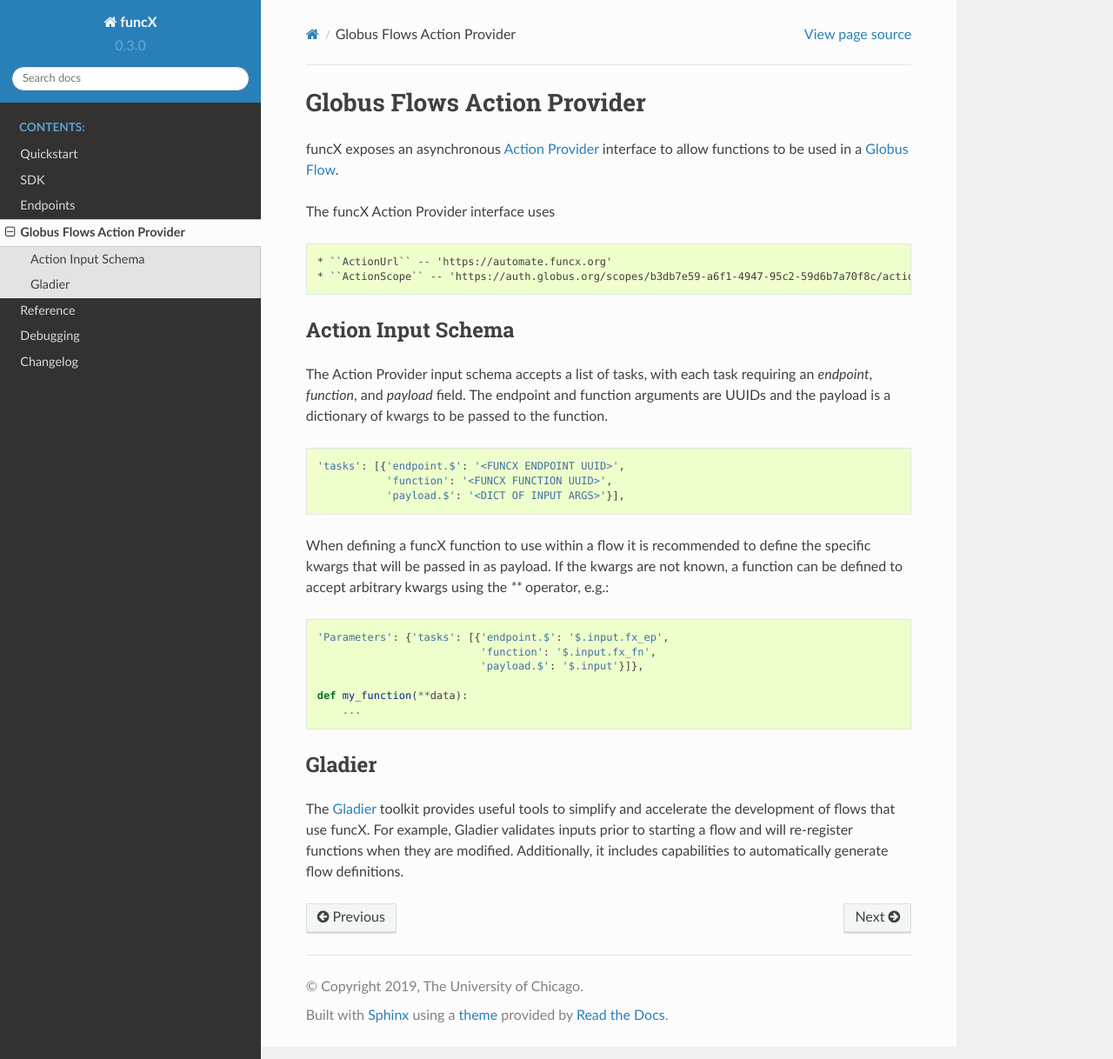
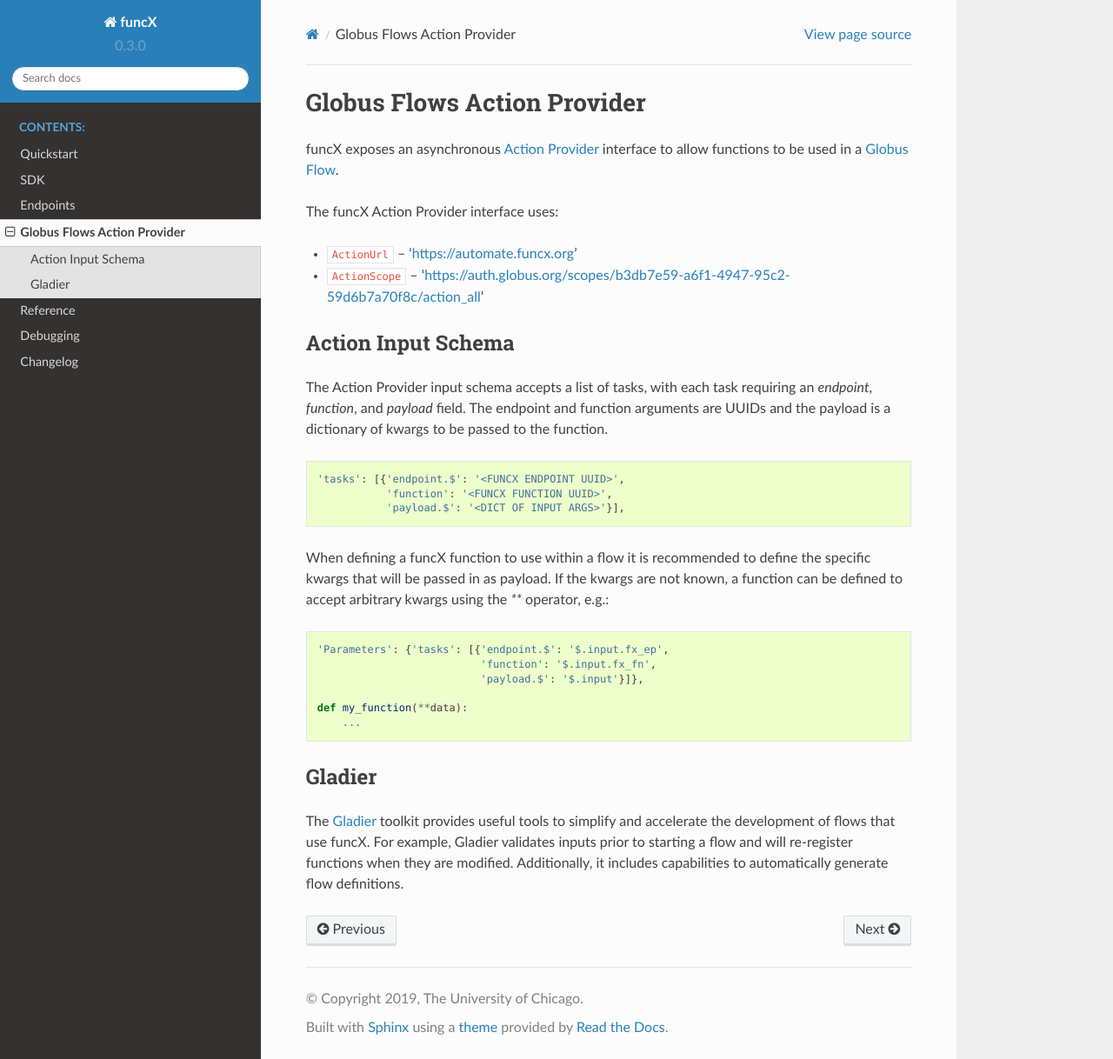
Before and after one commit to globus/globus-compute, a Sphinx documentation site: the page built from docs/actionprovider.rst, in a window 1280 px wide and 1218 px high. Shown: the whole window at 87% size. Built offline with Sphinx 7.4.7 and the Read the Docs theme 2.0.0, drawn with Linux system fonts in a browser that asks for light colours.

Commit message:
Fixing scope listing

```diff
--- a/docs/actionprovider.rst
+++ b/docs/actionprovider.rst
@@ -4,7 +4,7 @@ Globus Flows Action Provider
 funcX exposes an asynchronous `Action Provider <https://globus-automate-client.readthedocs.io/en/latest/globus_action_providers.html>`_
 interface to allow functions to be used in a `Globus Flow <https://www.globus.org/platform/services/flows>`_.
 
-The funcX Action Provider interface uses ::
+The funcX Action Provider interface uses:
 
 * ``ActionUrl`` -- 'https://automate.funcx.org'
 * ``ActionScope`` -- 'https://auth.globus.org/scopes/b3db7e59-a6f1-4947-95c2-59d6b7a70f8c/action_all'
--- a/docs/doc-requirements.txt
+++ b/docs/doc-requirements.txt
@@ -1,3 +1,4 @@
 -r ../funcx_sdk/requirements.txt
 -r ../funcx_sdk/test-requirements.txt
 nbsphinx
+sphinx_rtd_theme
```
